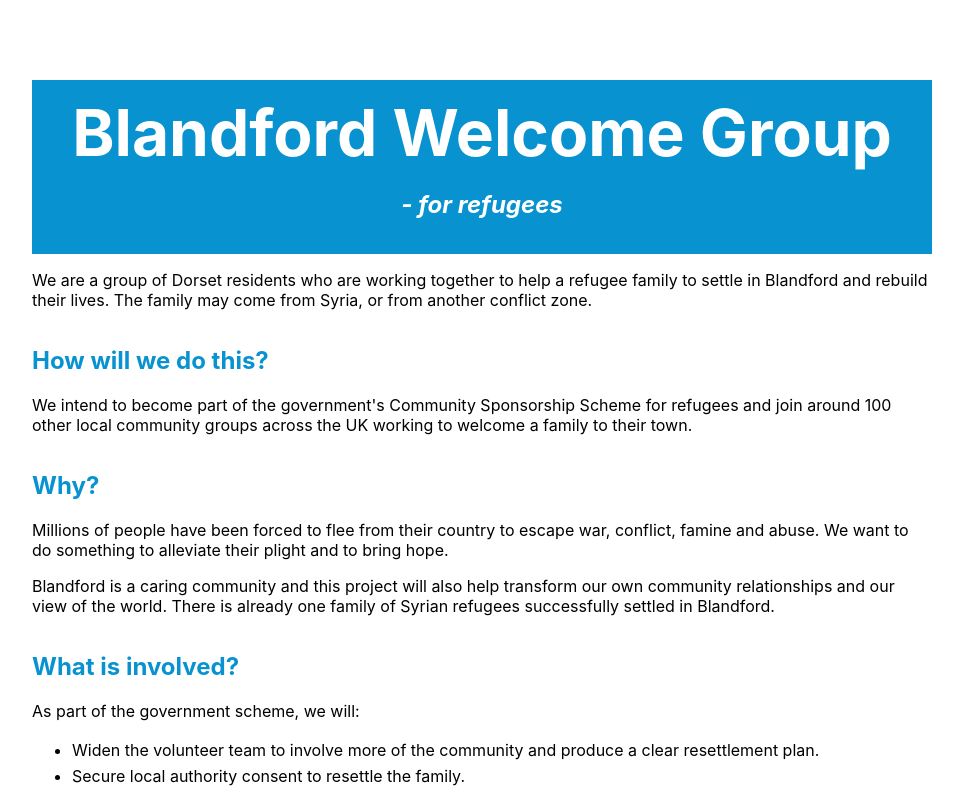
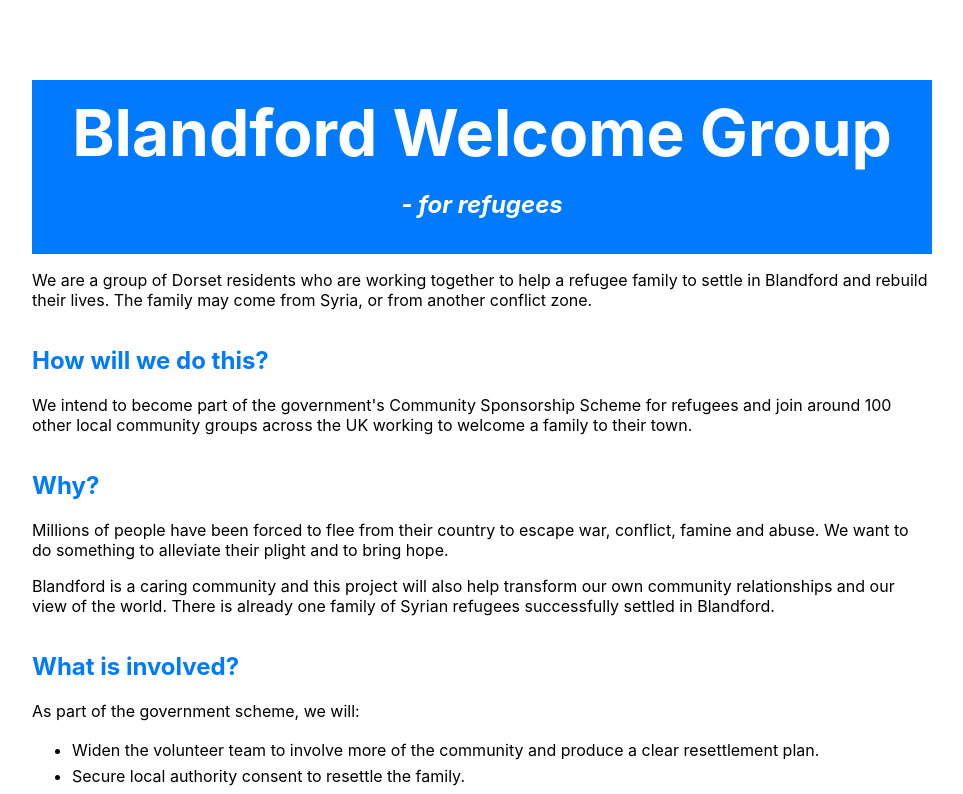
Before and after one commit to srichmond3000/blandford-community-sponsorship, a Next.js app: page / in a window 1280 px wide. Shown: the top 794 px of the page, without its empty margins (158-1121 px from the left). Built offline with nearby package versions, Linux system fonts and the light colour scheme.

Commit message:
Modify blue colour

```diff
--- a/styles/Home.module.css
+++ b/styles/Home.module.css
@@ -19,7 +19,7 @@
 }
 
 .header {
-  background-color: #0892D0;
+  background-color: #007bff;
   color: #fff;
   width: 100%;
   padding: 1em 0;
@@ -31,7 +31,7 @@
 }
 
 .subHeading {
-  color: #0892D0;
+  color: #007bff;
 }
 
 .listItem {
```
